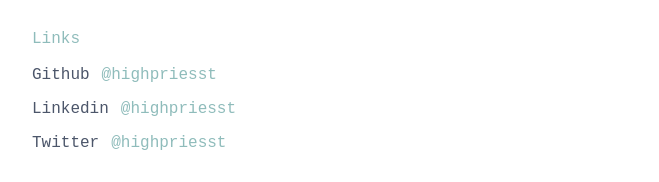
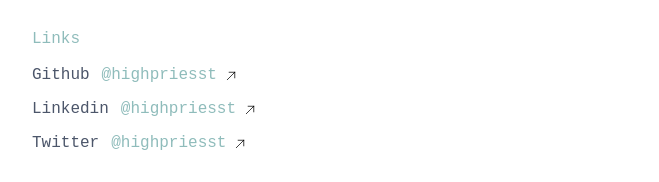
Before and after one commit to highpriesst/portfolio, a Next.js app: page / in a window 1280 px wide. Shown: the part 885-1067 px from the top of the page, without its empty margins (320-979 px from the left). Built offline with nearby package versions, Linux system fonts and the light colour scheme.

Commit message:
minor change

```diff
--- a/components/SingleLink.tsx
+++ b/components/SingleLink.tsx
@@ -22,7 +22,7 @@
           @{nickname}
           <span className="block max-w-0 group-hover:max-w-full transition-all duration-500 h-0.5 bg-gray-300"></span>
         </Link>
-        <p className="text-white dark:text-white">
+        <p className="text-black dark:text-white">
           <ArrowUpRightIcon className={`h-3 w-3 ml-1`} />
         </p>
       </div>
```
